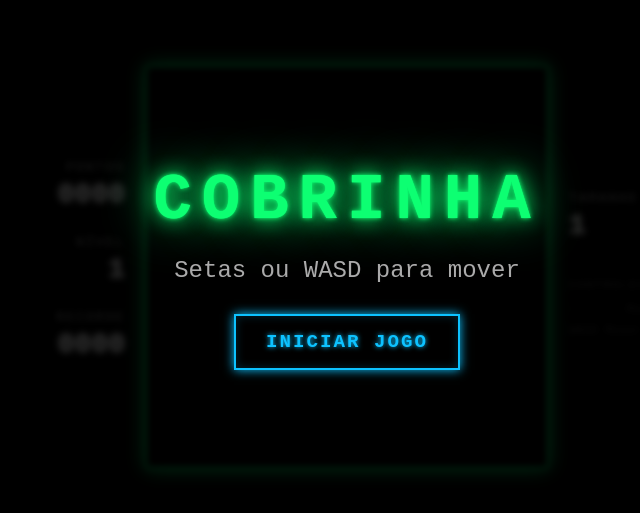
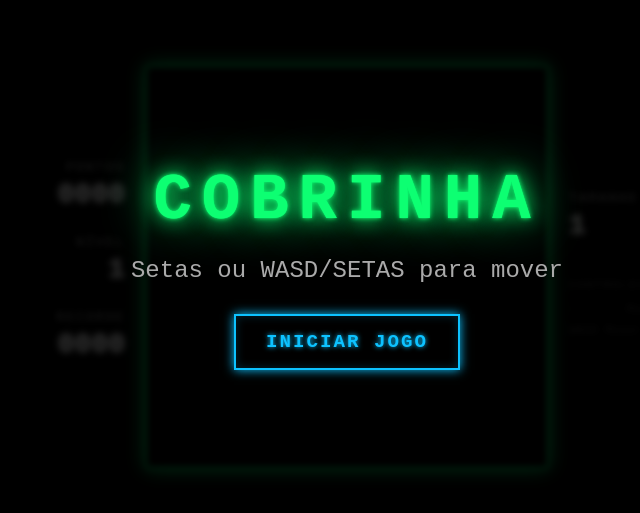
Before and after one commit to FFFadini/Clone-Snake, a plain HTML site: page index.html in a window 1280 px wide. Shown: the part 133-646 px from the top of the page, without its empty margins (293-933 px from the left). Drawn offline with Linux system fonts and the light colour scheme.

Commit message:
Add files via upload

```diff
--- a/index.html
+++ b/index.html
@@ -22,7 +22,7 @@
 
         <div id="start-overlay">
             <h1 class="neon-title start-title">COBRINHA</h1>
-            <p class="start-sub">Setas ou WASD para mover</p>
+            <p class="start-sub">Setas ou WASD/SETAS para mover</p>
             <button id="start-btn">INICIAR JOGO</button>
         </div>
 
```
